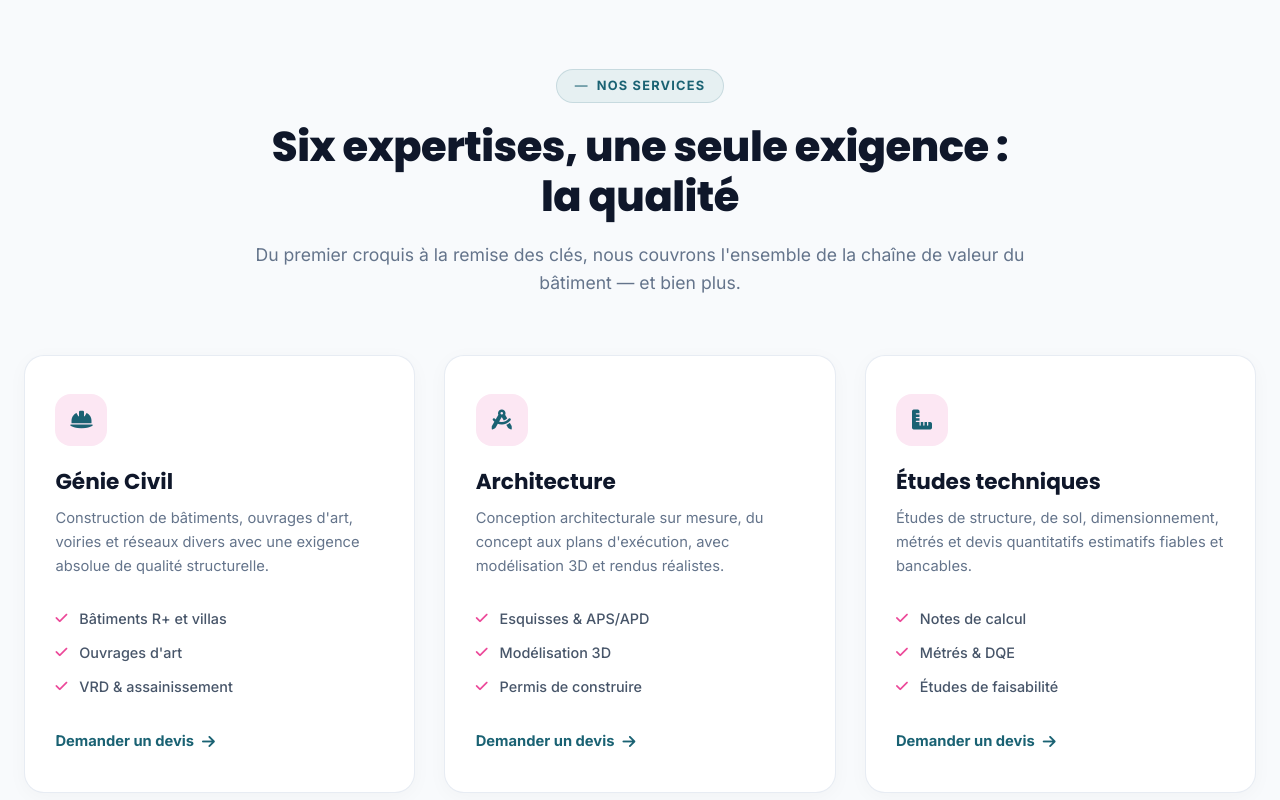
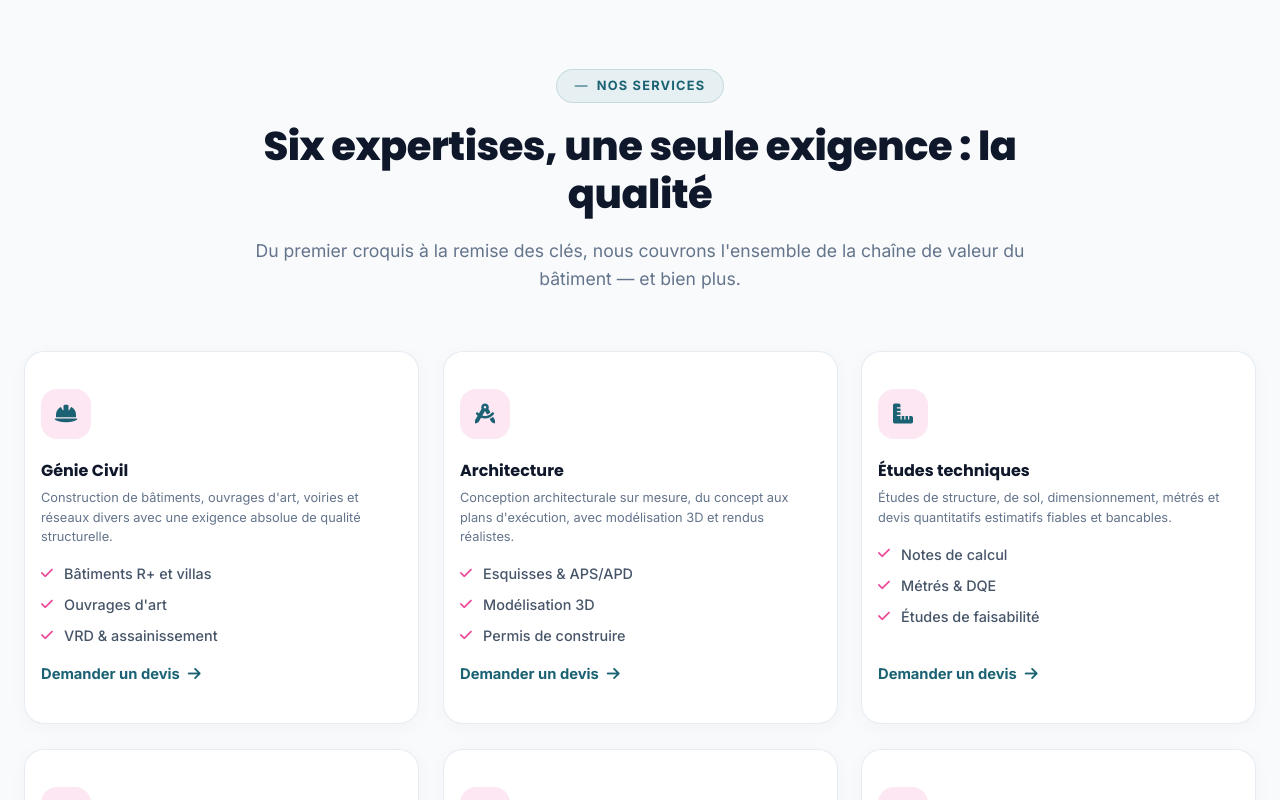
Before and after one commit to emerussoglo/brenewedworld, a Next.js app: page / in a window 1280 px wide. Shown: the part 1500-2300 px from the top of the page. Built offline with nearby package versions, Linux system fonts and the light colour scheme.

Commit message:
first commit

```diff
--- a/src/app/globals.css
+++ b/src/app/globals.css
@@ -111,7 +111,7 @@ button {
 
 .services-title {
   font-family: var(--font-titles);
-  font-size: 2.6rem;
+  font-size: 2.5rem;
   font-weight: 800;
   color: #0f172a;
   line-height: 1.2;
@@ -129,14 +129,14 @@ button {
 .services-grid {
   display: grid;
   grid-template-columns: repeat(3, 1fr);
-  gap: 1.8rem;
+  gap: 1.5rem;
 }
 
 /* Carte Service */
 .service-card {
   background-color: #ffffff;
   border-radius: 20px;
-  padding: 2.4rem 1.9rem;
+  padding: 2.3rem 1rem;
   box-shadow: 0 4px 20px rgba(0, 0, 0, 0.03);
   border: 1px solid rgba(226, 232, 240, 0.8);
   display: flex;
@@ -151,8 +151,8 @@ button {
 
 /* Icône en haut de carte */
 .service-icon-wrapper {
-  width: 52px;
-  height: 52px;
+  width: 50px;
+  height: 50px;
   border-radius: 16px;
   background-color: #fce7f3; /* Fond pastel rosé élégant */
   color: var(--primary, #1a6273);
@@ -166,33 +166,33 @@ button {
 
 /* Titre & Description */
 .service-card-title {
-  font-size: 1.35rem;
+  font-size: 1rem;
   font-weight: 700;
   color: #0f172a;
-  margin-bottom: 0.8rem;
+  margin-bottom: 0.5rem;
 }
 
 .service-card-description {
-  font-size: 0.92rem;
+  font-size: 0.8rem;
   color: #64748b;
-  line-height: 1.6;
-  margin-bottom: 1.8rem;
+  line-height: 1.5;
+  margin-bottom: 1rem;
 }
 
 /* Liste des fonctionnalités */
 .service-features-list {
   list-style: none;
   padding: 0;
-  margin: 0 0 2rem 0;
+  margin: 0 0 1rem 0;
   display: flex;
   flex-direction: column;
-  gap: 0.7rem;
+  gap: 0.5rem;
 }
 
 .service-features-list li {
   display: flex;
   align-items: center;
-  gap: 0.75rem;
+  gap: 0.7rem;
   font-size: 0.9rem;
   color: #475569;
   font-weight: 500;
@@ -681,3 +681,94 @@ button {
     height: 320px;
   }
 }
+
+
+
+
+
+
+
+
+
+
+
+
+
+
+
+
+
+
+
+
+
+
+
+
+
+
+
+
+
+
+
+
+
+
+/* ==========================================
+   SCROLL REVEAL ANIMATIONS
+========================================== */
+
+/* Classe de base pour activer le reveal */
+.reveal {
+  opacity: 0;
+  transform: translateY(30px);
+  transition: opacity 0.8s cubic-bezier(0.16, 1, 0.3, 1),
+              transform 0.8s cubic-bezier(0.16, 1, 0.3, 1);
+  will-change: opacity, transform;
+}
+
+/* État actif quand l'élément entre dans le viewport */
+.reveal.active {
+  opacity: 1;
+  transform: translateY(0);
+}
+
+/* --- Variantes de direction (Optionnel) --- */
+.reveal-left {
+  opacity: 0;
+  transform: translateX(-40px);
+  transition: opacity 0.8s cubic-bezier(0.16, 1, 0.3, 1),
+              transform 0.8s cubic-bezier(0.16, 1, 0.3, 1);
+}
+
+.reveal-right {
+  opacity: 0;
+  transform: translateX(40px);
+  transition: opacity 0.8s cubic-bezier(0.16, 1, 0.3, 1),
+              transform 0.8s cubic-bezier(0.16, 1, 0.3, 1);
+}
+
+.reveal-scale {
+  opacity: 0;
+  transform: scale(0.92);
+  transition: opacity 0.8s cubic-bezier(0.16, 1, 0.3, 1),
+              transform 0.8s cubic-bezier(0.16, 1, 0.3, 1);
+}
+
+.reveal-left.active,
+.reveal-right.active {
+  opacity: 1;
+  transform: translateX(0);
+}
+
+.reveal-scale.active {
+  opacity: 1;
+  transform: scale(1);
+}
+
+/* --- Delays pour stagger / cascade d'éléments --- */
+.delay-1 { transition-delay: 0.1s; }
+.delay-2 { transition-delay: 0.2s; }
+.delay-3 { transition-delay: 0.3s; }
+.delay-4 { transition-delay: 0.4s; }
--- a/src/app/layout.css
+++ b/src/app/layout.css
@@ -597,7 +597,7 @@ button {
   position: relative;
   width: 100%;
   height: calc(100vh - 80px);
-  min-height: 500px;
+  min-height: 580px;
   max-height: 800px;
   overflow: hidden;
   background-color: #0d2830;
@@ -631,7 +631,7 @@ button {
   color: #ffffff;
   max-width: 900px;
   margin: 0 auto;
-  padding: 0 1rem;
+  padding: 0 .5rem;
   display: flex;
   flex-direction: column;
   align-items: center;
--- a/src/components/About.tsx
+++ b/src/components/About.tsx
@@ -5,8 +5,8 @@ export default function About() {
   return (
     <section className="about-section" id="a-propos">
       <div className="container">
-        {/* En-tête centré au-dessus de la grille */}
-        <div className="about-header">
+        {/* En-tête centré avec apparition verticale */}
+        <div className="about-header reveal">
           <div className="about-badge">
             <span className="badge-line">—</span>
             <span>À PROPOS DE NOUS</span>
@@ -17,10 +17,10 @@ export default function About() {
           </h2>
         </div>
 
-        {/* Grille 2 colonnes : Image à gauche / Texte & Boutons à droite */}
+        {/* Grille 2 colonnes */}
         <div className="about-container">
-          {/* Colonne Gauche : Image */}
-          <div className="about-image-wrapper">
+          {/* Colonne Gauche : Image (Glisse depuis la gauche) */}
+          <div className="about-image-wrapper reveal-left">
             <Image
               src="/img/bann2.jpeg"
               alt="Équipe BR World Group"
@@ -31,8 +31,8 @@ export default function About() {
             />
           </div>
 
-          {/* Colonne Droite : Textes d'explication et Actions */}
-          <div className="about-content">
+          {/* Colonne Droite : Textes et Actions (Glisse depuis la droite avec léger retard) */}
+          <div className="about-content reveal-right delay-1">
             <p className="about-intro">
               Building Renewed World (BR World Group) est spécialisée dans le
               Génie Civil, l&apos;Architecture, l&apos;Étude, le Contrôle et le
@@ -50,7 +50,7 @@ export default function About() {
               client.
             </p>
 
-            <div className="about-actions">
+            <div className="about-actions reveal delay-2">
               <Link href="#services" className="btn-about-primary">
                 <span>En savoir plus</span>
                 <i className="fa-solid fa-arrow-right"></i>
--- /dev/null
+++ b/src/components/ScrollRevealProvider.tsx
@@ -0,0 +1,45 @@
+"use client";
+
+import { useEffect } from "react";
+import { usePathname } from "next/navigation";
+
+export default function ScrollRevealProvider({
+  children,
+}: {
+  children: React.ReactNode;
+}) {
+  const pathname = usePathname();
+
+  useEffect(() => {
+    const observerCallback: IntersectionObserverCallback = (entries) => {
+      entries.forEach((entry) => {
+        if (entry.isIntersecting) {
+          entry.target.classList.add("active");
+        }
+      });
+    };
+
+    const observerOptions: IntersectionObserverInit = {
+      root: null,
+      rootMargin: "0px 0px -80px 0px",
+      threshold: 0.1,
+    };
+
+    const observer = new IntersectionObserver(observerCallback, observerOptions);
+
+    // Un petit timeout garantit que le DOM de la nouvelle page est bien chargé
+    const timer = setTimeout(() => {
+      const elements = document.querySelectorAll(
+        ".reveal, .reveal-left, .reveal-right, .reveal-scale"
+      );
+      elements.forEach((el) => observer.observe(el));
+    }, 100);
+
+    return () => {
+      clearTimeout(timer);
+      observer.disconnect();
+    };
+  }, [pathname]);
+
+  return <>{children}</>;
+}
--- a/src/components/Services.tsx
+++ b/src/components/Services.tsx
@@ -76,7 +76,7 @@ const servicesData: ServiceItem[] = [
     description:
       "Importation et vente de véhicules soigneusement sélectionnés, contrôlés et livrés avec accompagnement complet.",
     features: [
-      "Véhicules meufs & occasions",
+      "Véhicules neufs & occasions",
       "Import sur commande",
       "Formalités & livraison",
     ],
@@ -87,8 +87,8 @@ export default function Services() {
   return (
     <section className="services-section" id="services">
       <div className="container">
-        {/* En-tête de la section */}
-        <div className="services-header">
+        {/* En-tête de la section avec reveal */}
+        <div className="services-header reveal">
           <div className="services-badge">
             <span className="badge-line">—</span>
             <span>NOS SERVICES</span>
@@ -106,8 +106,15 @@ export default function Services() {
 
         {/* Grille des cartes services (3x2) */}
         <div className="services-grid">
-          {servicesData.map((service) => (
-            <div key={service.id} className="service-card">
+          {servicesData.map((service, index) => {
+            // Calcule le délai (delay-1, delay-2, delay-3) par ligne de 3 éléments
+            const delayClass = `delay-${(index % 3) + 1}`;
+
+            return (
+              <div
+                key={service.id}
+                className={`service-card reveal ${delayClass}`}
+              >
                 {/* Icône avec fond arrondi pastel */}
                 <div className="service-icon-wrapper">
                   <i className={service.icon}></i>
@@ -115,9 +122,11 @@ export default function Services() {
 
                 {/* Titre & Description */}
                 <h3 className="service-card-title">{service.title}</h3>
-              <p className="service-card-description">{service.description}</p>
+                <p className="service-card-description">
+                  {service.description}
+                </p>
 
-              {/* Liste à puces avec coches roses */}
+                {/* Liste à puces avec coches */}
                 <ul className="service-features-list">
                   {service.features.map((feature, idx) => (
                     <li key={idx}>
@@ -136,7 +145,8 @@ export default function Services() {
                   <i className="fa-solid fa-arrow-right"></i>
                 </Link>
               </div>
-          ))}
+            );
+          })}
         </div>
       </div>
     </section>
```
Also changed, not shown: src/app/layout.tsx (+5 -3 lines). Lines whose indentation alone changed are shown as unchanged.
